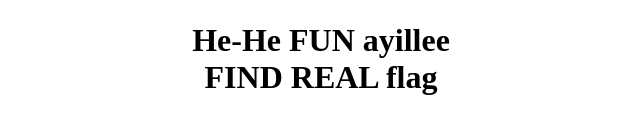
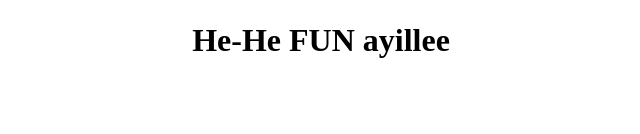
Before and after one commit to n00b-Cooder/team404.io, a plain HTML site: page index.html in a window 1280 px wide. Shown: the part 330-464 px from the top of the page, without its empty margins (319-959 px from the left). Drawn offline with Linux system fonts and the light colour scheme.

Commit message:
Update index.html

```diff
--- a/index.html
+++ b/index.html
@@ -5,8 +5,7 @@
   <body>
 <center><iframe id="lbry-iframe" width="560" height="315" src="https://odysee.com/$/embed/test/fddcfcc70b9e61aca3909c77e7c0235b874cacdc?r=bvzDSmLPLeHWEtJsA3Qq9vZTBSfAwVtN" allowfullscreen></iframe>
   </center>
-  <center><h1> He-He FUN ayillee<BR>
-  FIND REAL flag</h1></center>
+  <center><h1> He-He FUN ayillee</h1></center>
   </body>
   </head>
   </html>
```
